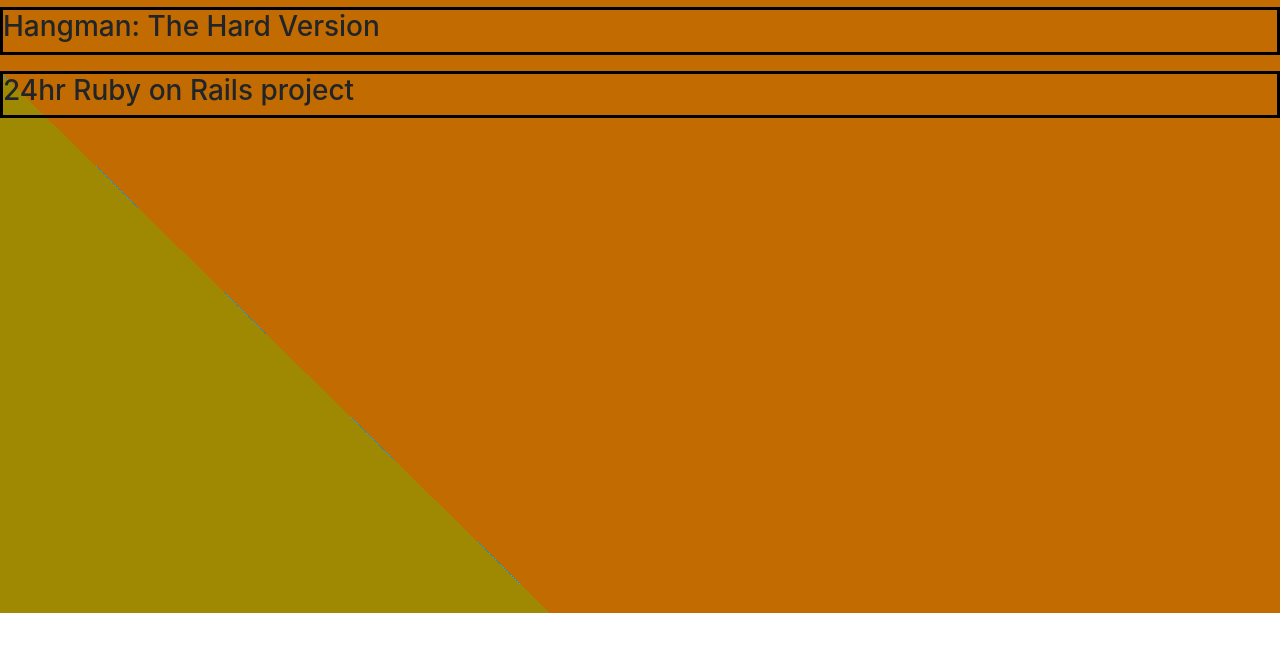
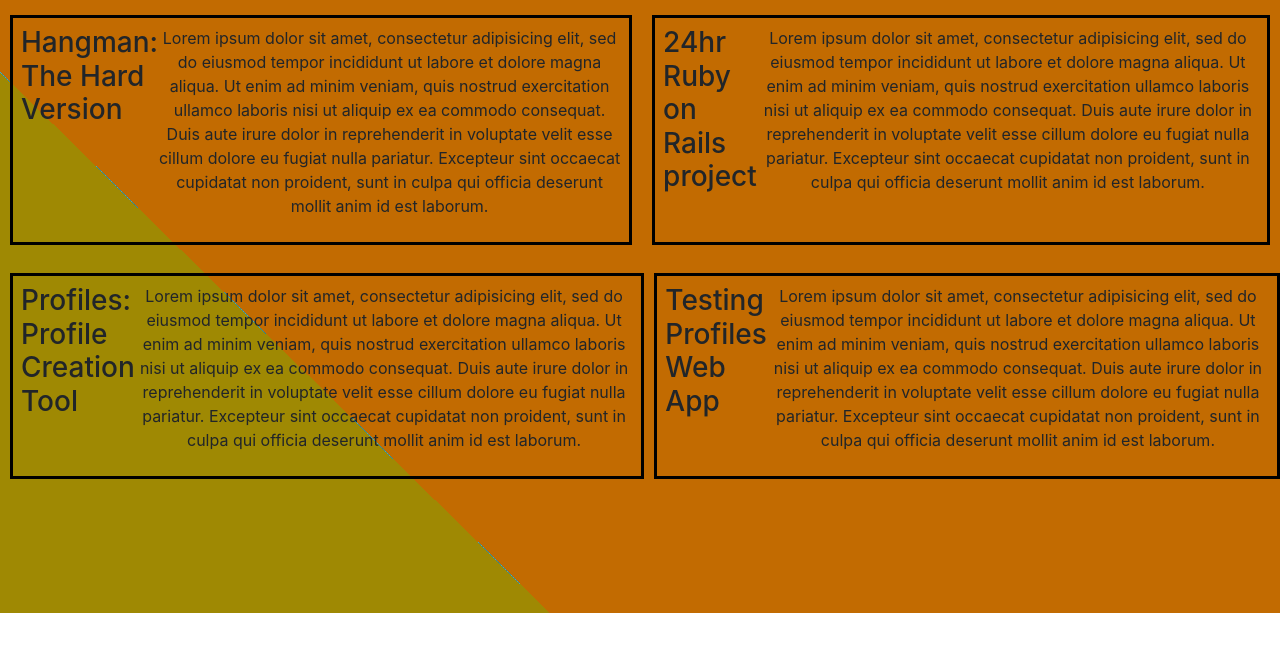
Before and after one commit to p-kumar95/p-kumar95.github.io, a plain HTML site: page projects.html in a window 1280 px wide. Shown: the part 107-758 px from the top of the page. Drawn offline with nearby package versions, Linux system fonts and the light colour scheme; files whose address does not match are found by name.

Commit message:
added ids to projects

```diff
--- a/css/master.css
+++ b/css/master.css
@@ -21,7 +21,26 @@
   box-shadow: 10px 10px grey;
 }
 
-#project-1{
+
+/* projects page*/
+#hangman, #twenty-4-hr, #profiles, #testing-profiles{
+  margin: 10px;
+
+}
+
+#twenty-4-hr{
+
+}
+
+#profiles{
+
+}
+
+#testing-profiles{
+
+}
+
+.project{
   border: 3px solid black;
   margin: auto;
   margin-top: 10px;
--- a/projects.html
+++ b/projects.html
@@ -36,11 +36,28 @@
 
     <h1>Projects</h1>
 
-    <div class="d-flex flex-row bd-highlight mb-3" id="project-1">
-      <h3>Hangman: The Hard Version</h3>
+    <div class="d-flex flex-row bd-highlight mb-2">
+      <div class="d-flex p-2 project" id="hangman">
+        <h3>Hangman: The Hard Version</h3>
+        <p>Lorem ipsum dolor sit amet, consectetur adipisicing elit, sed do eiusmod tempor incididunt ut labore et dolore magna aliqua. Ut enim ad minim veniam, quis nostrud exercitation ullamco laboris nisi ut aliquip ex ea commodo consequat. Duis aute irure dolor in reprehenderit in voluptate velit esse cillum dolore eu fugiat nulla pariatur. Excepteur sint occaecat cupidatat non proident, sunt in culpa qui officia deserunt mollit anim id est laborum.</p>
+      </div>
+
+      <div class="d-flex p-2 project" id="twenty-4-hr">
+        <h3>24hr Ruby on Rails project</h3>
+        <p>Lorem ipsum dolor sit amet, consectetur adipisicing elit, sed do eiusmod tempor incididunt ut labore et dolore magna aliqua. Ut enim ad minim veniam, quis nostrud exercitation ullamco laboris nisi ut aliquip ex ea commodo consequat. Duis aute irure dolor in reprehenderit in voluptate velit esse cillum dolore eu fugiat nulla pariatur. Excepteur sint occaecat cupidatat non proident, sunt in culpa qui officia deserunt mollit anim id est laborum.</p>
+      </div>
     </div>
-    <div class="d-flex flex-row" id="project-1">
-      <h3>24hr Ruby on Rails project</h3>
+
+    <div class="d-flex flex-row bd-highlight mb-2">
+      <div class="d-flex p-2 project" id="profiles">
+        <h3>Profiles: Profile Creation Tool</h3>
+        <p>Lorem ipsum dolor sit amet, consectetur adipisicing elit, sed do eiusmod tempor incididunt ut labore et dolore magna aliqua. Ut enim ad minim veniam, quis nostrud exercitation ullamco laboris nisi ut aliquip ex ea commodo consequat. Duis aute irure dolor in reprehenderit in voluptate velit esse cillum dolore eu fugiat nulla pariatur. Excepteur sint occaecat cupidatat non proident, sunt in culpa qui officia deserunt mollit anim id est laborum.</p>
+      </div>
+
+      <div class="d-flex p-2 project" id="profiles-testing">
+        <h3>Testing Profiles Web App</h3>
+        <p>Lorem ipsum dolor sit amet, consectetur adipisicing elit, sed do eiusmod tempor incididunt ut labore et dolore magna aliqua. Ut enim ad minim veniam, quis nostrud exercitation ullamco laboris nisi ut aliquip ex ea commodo consequat. Duis aute irure dolor in reprehenderit in voluptate velit esse cillum dolore eu fugiat nulla pariatur. Excepteur sint occaecat cupidatat non proident, sunt in culpa qui officia deserunt mollit anim id est laborum.</p>
+      </div>
     </div>
 
 
```
